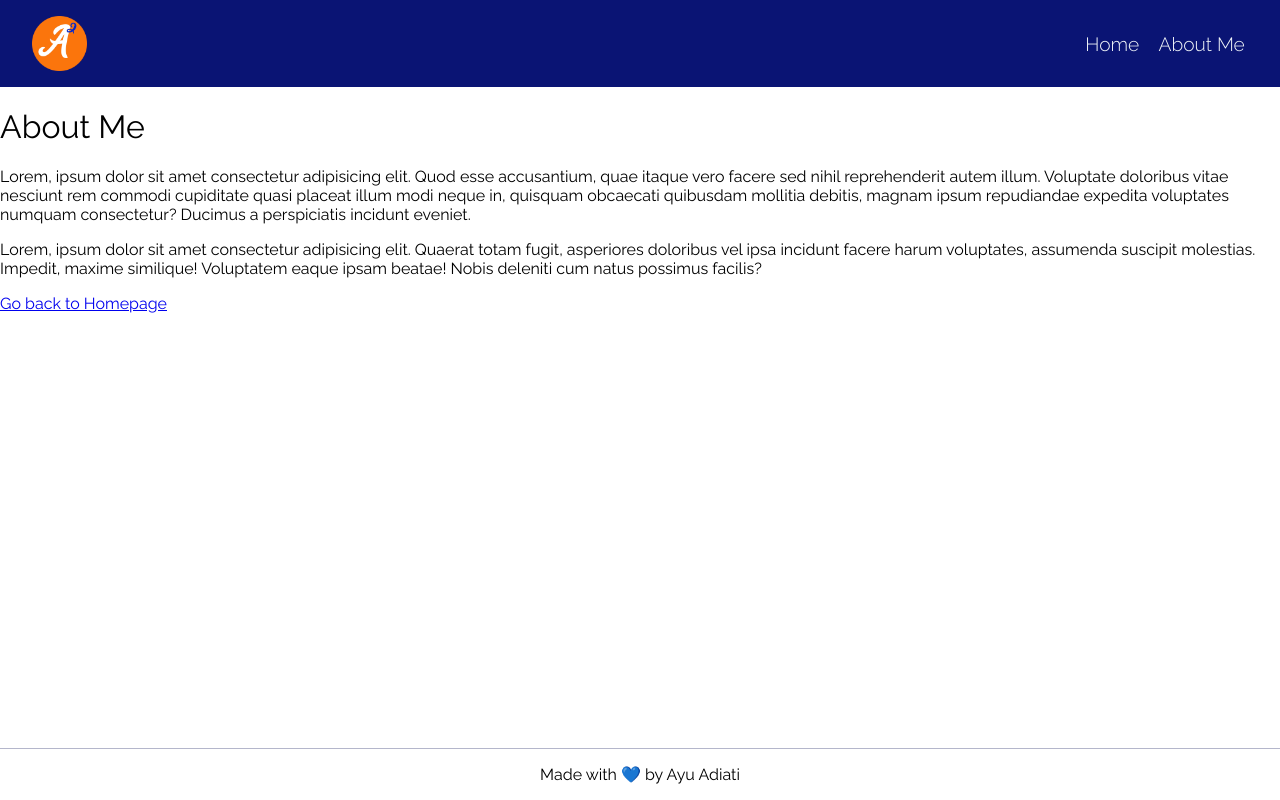
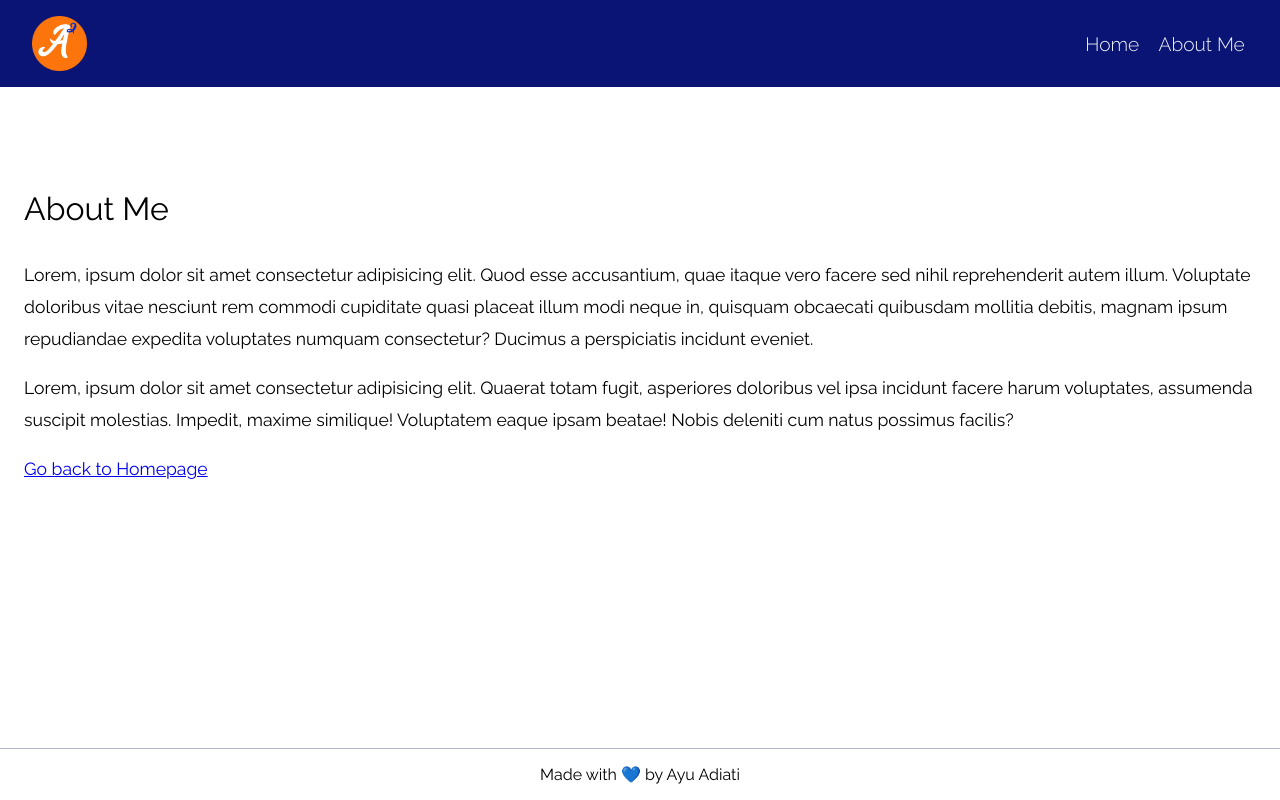
Before and after one commit to adiati98/ayu-portfolio, a Next.js app: page /about in a window 1280 px wide. Built offline with nearby package versions, Linux system fonts and the light colour scheme.

Commit message:
Add mixin * Basic style  Home and About pages

```diff
--- a/pages/about.js
+++ b/pages/about.js
@@ -1,5 +1,6 @@
 import Head from 'next/head'
 import Link from 'next/link'
+import styles from '~/styles/container.module.scss'
 
 const About = () => {
 	return (
@@ -10,24 +11,28 @@ const About = () => {
 				<meta name='viewport' content='width=device-width, initial-scale=1' />
 			</Head>
 			<main>
+				<div className={styles.container}>
 					<h1>About Me</h1>
-				<p>
+					<p className={styles.text}>
 						Lorem, ipsum dolor sit amet consectetur adipisicing elit. Quod esse
 						accusantium, quae itaque vero facere sed nihil reprehenderit autem
-					illum. Voluptate doloribus vitae nesciunt rem commodi cupiditate quasi
-					placeat illum modi neque in, quisquam obcaecati quibusdam mollitia
-					debitis, magnam ipsum repudiandae expedita voluptates numquam
-					consectetur? Ducimus a perspiciatis incidunt eveniet.
+						illum. Voluptate doloribus vitae nesciunt rem commodi cupiditate
+						quasi placeat illum modi neque in, quisquam obcaecati quibusdam
+						mollitia debitis, magnam ipsum repudiandae expedita voluptates
+						numquam consectetur? Ducimus a perspiciatis incidunt eveniet.
 					</p>
-				<p>
+					<p className={styles.text}>
 						Lorem, ipsum dolor sit amet consectetur adipisicing elit. Quaerat
 						totam fugit, asperiores doloribus vel ipsa incidunt facere harum
 						voluptates, assumenda suscipit molestias. Impedit, maxime similique!
 						Voluptatem eaque ipsam beatae! Nobis deleniti cum natus possimus
 						facilis?
 					</p>
+					<Link href='/' className={styles.text}>
+						Go back to Homepage
+					</Link>
+				</div>
 			</main>
-			<Link href='/'>Go back to Homepage</Link>
 		</>
 	)
 }
--- a/styles/Navbar.module.scss
+++ b/styles/Navbar.module.scss
@@ -1,20 +1,19 @@
 @import '/styles/variables';
+@import '/styles/mixins';
 
 .navbar {
+  @include flexAlign(center);
   background: $color-blue;
   padding: 1em;
-  display: flex;
-  align-items: center;
 
   .logo {
     margin-left: 1em;
   }
 
   .navList {
+    @include flexAlign(center);
     list-style: none;
     margin-left: auto;
-    display: flex;
-    align-items: center;
   }
 
   .navItem {
--- /dev/null
+++ b/styles/_mixins.scss
@@ -0,0 +1,26 @@
+// container
+
+@mixin container {
+  max-width: 1280px;
+  margin: 3em auto;
+  padding: 1.5em;
+  line-height: 1.8;
+}
+
+// flex
+
+@mixin flexAlign($alignDirection) {
+  display: flex;
+  align-items: $alignDirection;
+}
+
+@mixin flexJustify($justifyDirection) {
+  display: flex;
+  justify-content: $justifyDiretion;
+}
+
+@mixin flexAlignJustify($alignDirection, $justifyDirection) {
+  display: flex;
+  align-items: $alignDirection;
+  justify-content: $justifyDiretion;
+}
--- /dev/null
+++ b/styles/container.module.scss
@@ -0,0 +1,9 @@
+@import '/styles/mixins';
+
+.container {
+  @include container;
+
+  .text {
+    font-size: 1.1rem;
+  }
+}
```
Also changed, not shown: pages/index.js (+18 -13 lines). Lines whose indentation alone changed are shown as unchanged.
